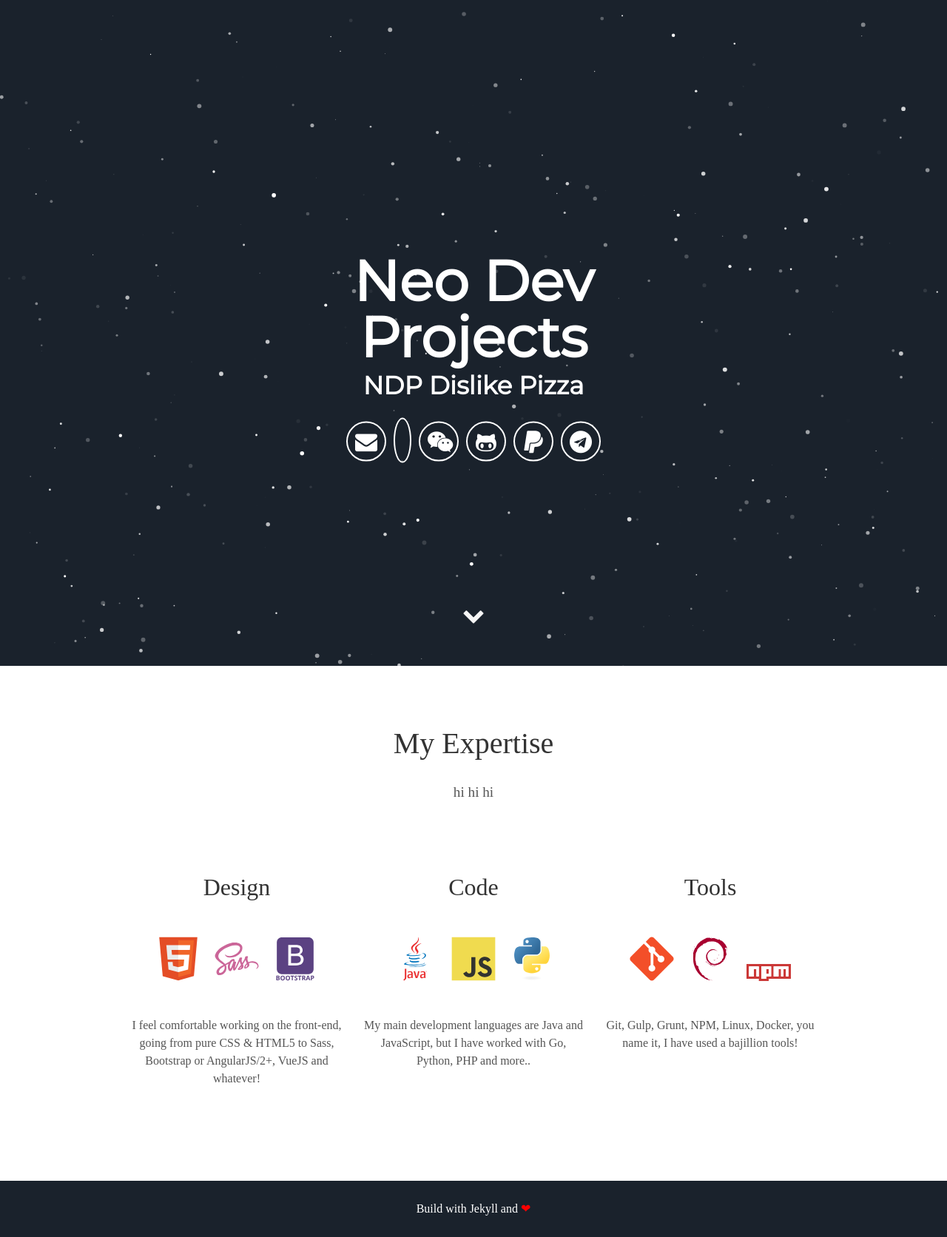
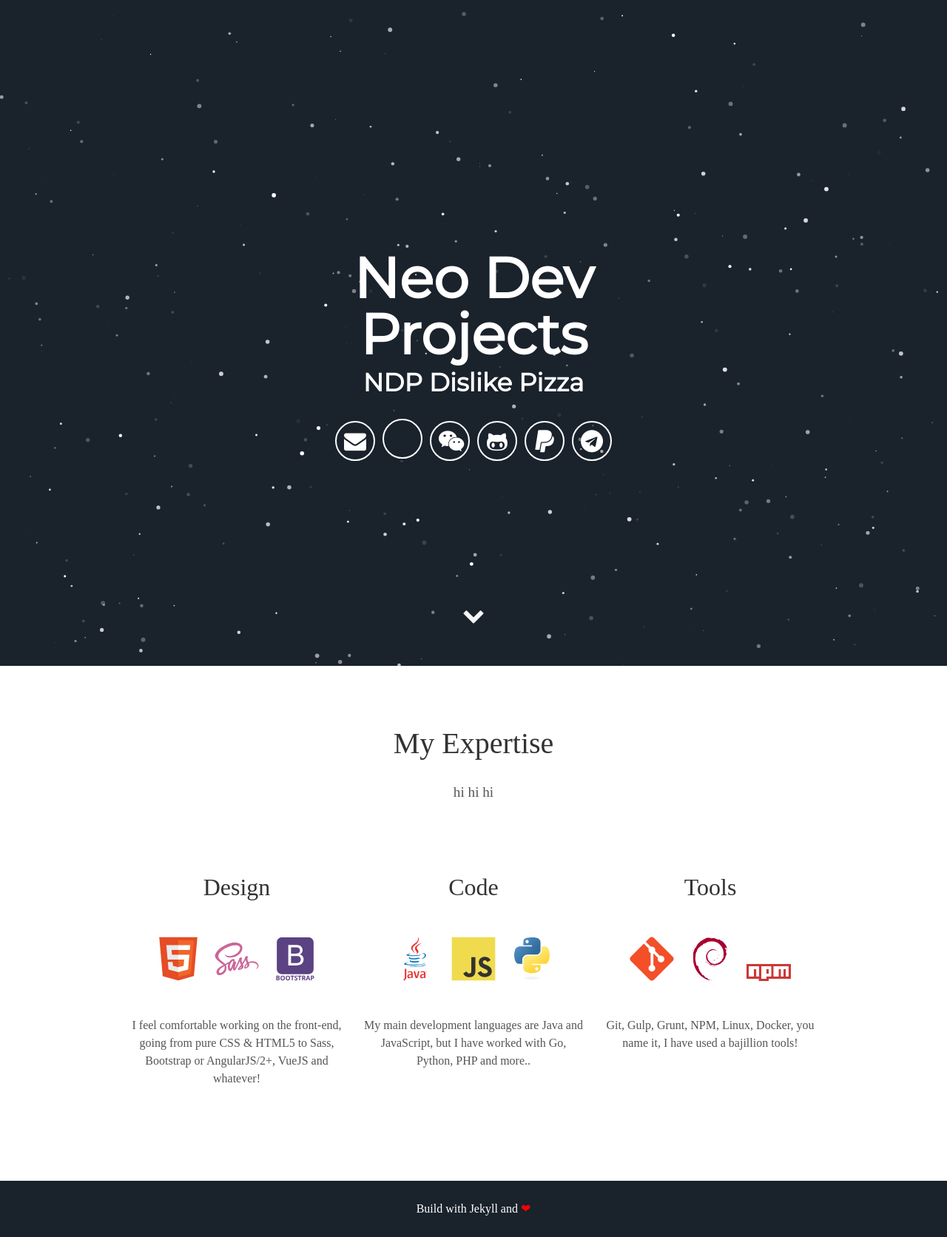
Before and after one commit to neodevpro/no-pizza, a Jekyll site: the page built from index.html, in a window 1280 px wide. Shown: the whole page at 74% size. Built offline with Jekyll 4.4.1, drawn with Linux system fonts in a browser that asks for light colours; some web fonts are replaced.

Commit message:
Update header.html

```diff
--- a/_includes/header.html
+++ b/_includes/header.html
@@ -6,7 +6,7 @@
       </h1>
       <div class="header-icons">
         <a aria-label="Send email" href="mailto:icepie.dev@gmail.com"><i class="icon fa fa-envelope"></i></a>
-        <a aria-label="My AliPay" target="_blank" href="https://www.baidu.com"><i class="icon fab fa-alipay" ></i></a>
+        <a aria-label="My AliPay" href="https://www.baidu.com"><i class="icon fa fa-alipay"aria-hidden="true"></i></a>
         <a aria-label="My Wechat" target="_blank" href="https://www.baidu.com"><i class="icon fa fa-weixin" aria-hidden="true"></i></a>
         <a aria-label="My Github" target="_blank" href="https://github.com/neodevpro"><i class="icon fa fa-github-alt" aria-hidden="true"></i></a>
         <a aria-label="My PayPal"  href="https://www.paypal.me/plmh"><i class="icon fa fa-paypal" aria-hidden="true"></i></a>
```
